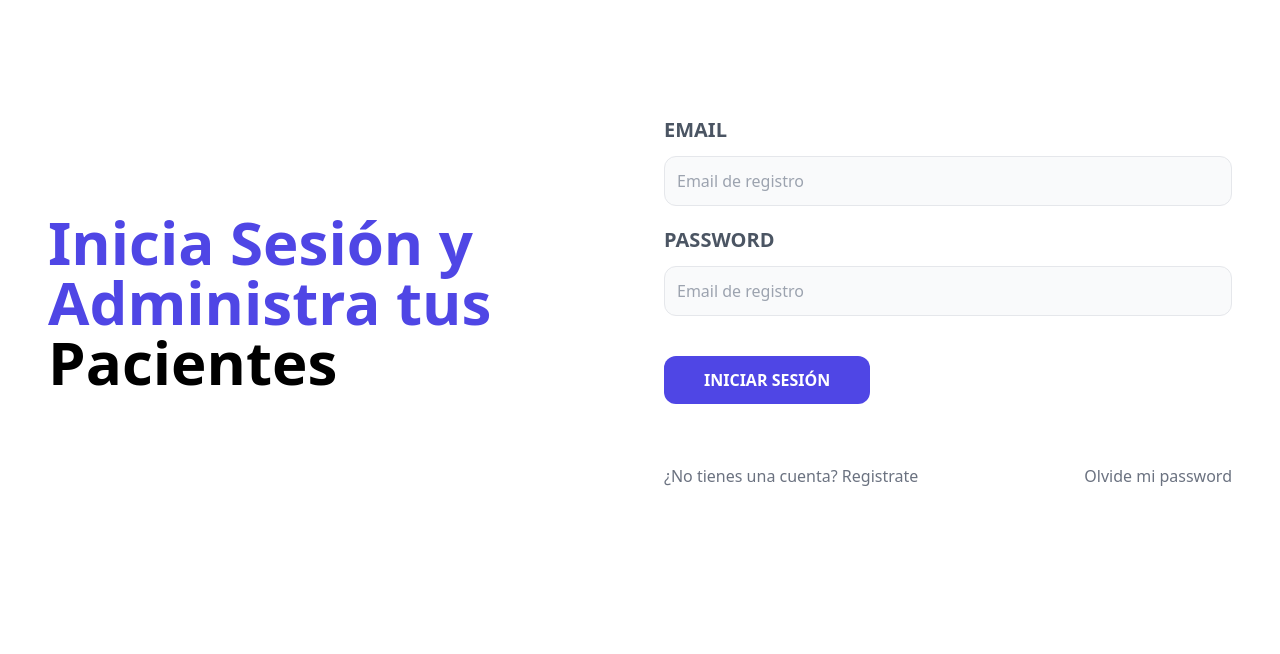
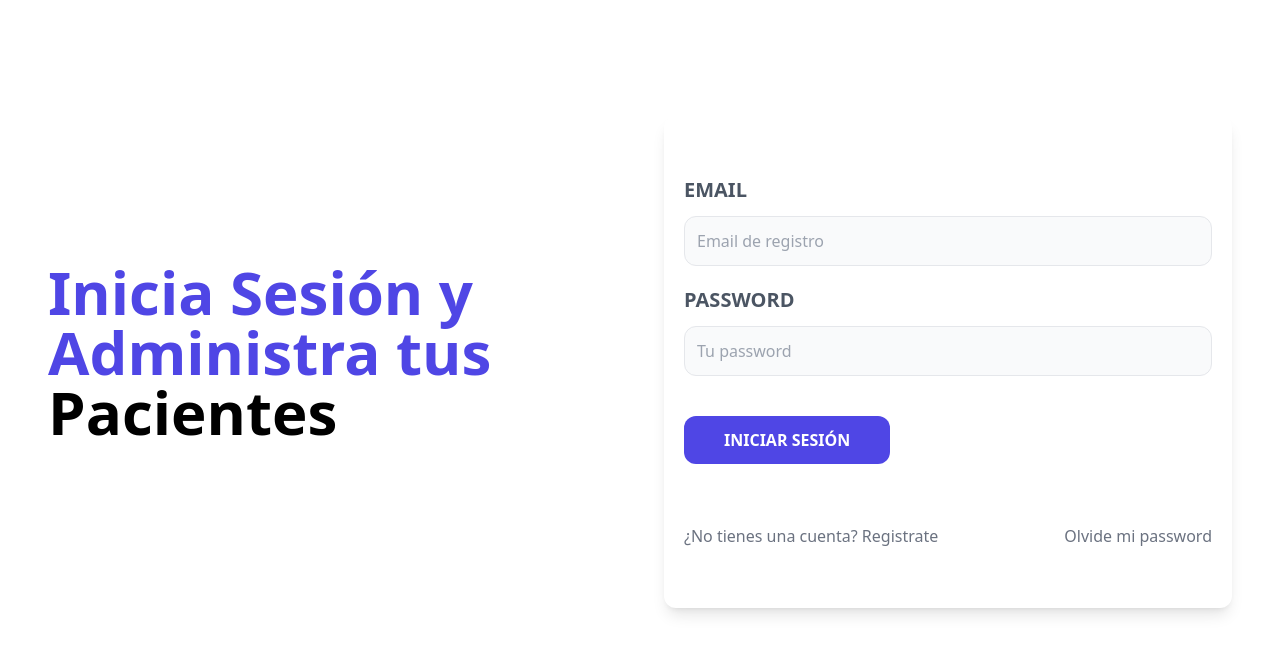
Before and after one commit to lic-emir/apv-fullstack, a React (Vite) app in the folder frontend/: page / in a window 1280 px wide. Shown: the top 654 px of the page. Built offline with nearby package versions, Linux system fonts and the light colour scheme.

Commit message:
style: add new tailwind classes

```diff
--- a/frontend/src/paginas/Login.jsx
+++ b/frontend/src/paginas/Login.jsx
@@ -6,7 +6,7 @@ const Login = () => {
       <div>
         <h1 className="text-indigo-600 font-black text-6xl">Inicia Sesión y Administra tus <span className="text-black">Pacientes</span></h1>
       </div>
-      <div>
+      <div className="mt-20 md:mt-5 shadow-lg px-5 py-10 rounded-xl bg-white">
         <form>
           <div className="my-5">
             <label htmlFor="email" className="uppercase text-gray-600 block text-xl font-bold">Email</label>
@@ -14,7 +14,7 @@ const Login = () => {
           </div>
           <div className="my-5">
             <label htmlFor="password" className="uppercase text-gray-600 block text-xl font-bold">Password</label>
-            <input type="password" placeholder="Email de registro" id="password" className="border w-full p-3 mt-3 bg-gray-50 rounded-xl"/>
+            <input type="password" placeholder="Tu password" id="password" className="border w-full p-3 mt-3 bg-gray-50 rounded-xl"/>
           </div>
           <input type="submit" value="Iniciar Sesión" className="bg-indigo-600 w-full py-3 rounded-xl text-white uppercase font-bold mt-5 hover:cursor-pointer hover:bg-indigo-800 md:w-auto md:px-10"/>
         </form>
```
